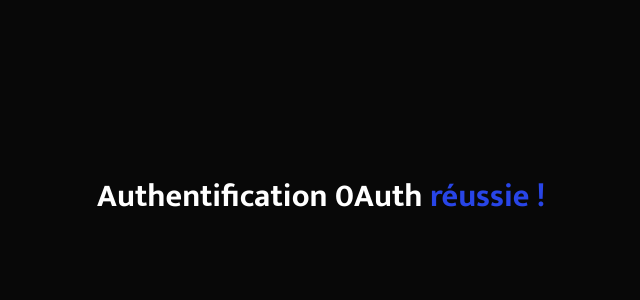
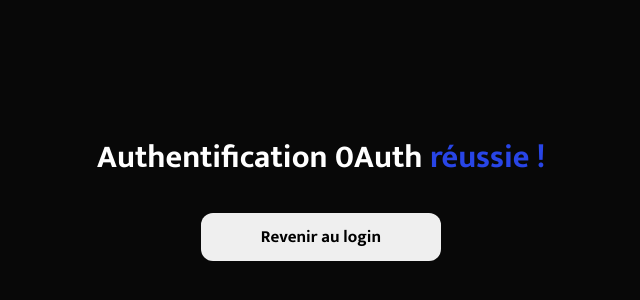
Before and after one commit to KiritoEM/0Auth, a Next.js app in the folder client/: page /sucessful in a window 1280 px wide. Shown: the part 204-504 px from the top of the page, without its empty margins (319-959 px from the left). Built offline with nearby package versions, Linux system fonts and the light colour scheme.

Commit message:
add redirect-URL

```diff
--- a/client/src/pages/sucessful/index.tsx
+++ b/client/src/pages/sucessful/index.tsx
@@ -1,10 +1,26 @@
+import Head from "next/head";
+import { useRouter } from "next/router";
+import { Fragment } from "react";
+
 const index = (): JSX.Element => {
+  const router = useRouter();
   return (
-    <section id="accueil">
-      <h1>
-        Authentification 0Auth <span>réussie ! </span>
-      </h1>
-    </section>
+    <Fragment>
+      <Head>
+        <title>0Auth - réussite</title>
+      </Head>
+      <section id="accueil">
+        <div className="title">
+          <h1>
+            Authentification 0Auth <span>réussie ! </span>
+          </h1>
+        </div>
+
+        <div className="button" onClick={() => router.push("/")}>
+          <button className="btn">Revenir au login</button>
+        </div>
+      </section>
+    </Fragment>
   );
 };
 
--- a/client/src/styles/accueil.scss
+++ b/client/src/styles/accueil.scss
@@ -2,11 +2,13 @@
     width: 100%;
     height: 100vh;
     display: flex;
+    flex-direction: column;
     align-items: center;
     justify-content: center;
     background-color: $bg-color;
     overflow: hidden;
 
+    .title {
         h1 {
             color: #fff;
             font-weight: 700;
@@ -22,3 +24,39 @@
             }
         }
     }
+
+    .button {
+        margin-top: 1.8rem;
+
+        @include screen(small) {
+            width: 83%;
+            margin: 1.7rem auto;
+        }
+
+        .btn {
+            font-size: 17px;
+            font-weight: 600;
+            padding-top: 10px;
+            padding-bottom: 10px;
+            cursor: pointer;
+            font-weight: 700;
+            border-radius: 12px;
+            border: 0;
+            display: flex;
+            align-items: center;
+            justify-content: center;
+            gap: 12px;
+            width: 240px;
+
+            img {
+                width: 35px;
+            }
+
+            @include screen(small) {
+                width: 100%;
+                padding-top: 10px;
+                padding-bottom: 10px;
+            }
+        }
+    }
+}
```
Lines whose indentation alone changed are shown as unchanged.
